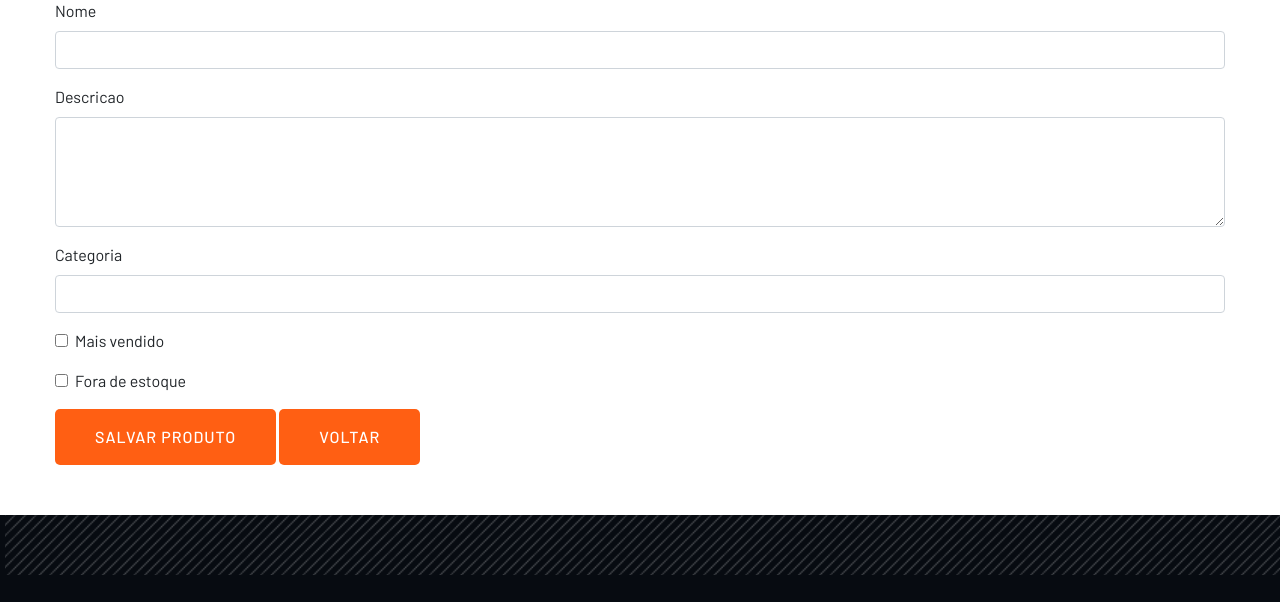
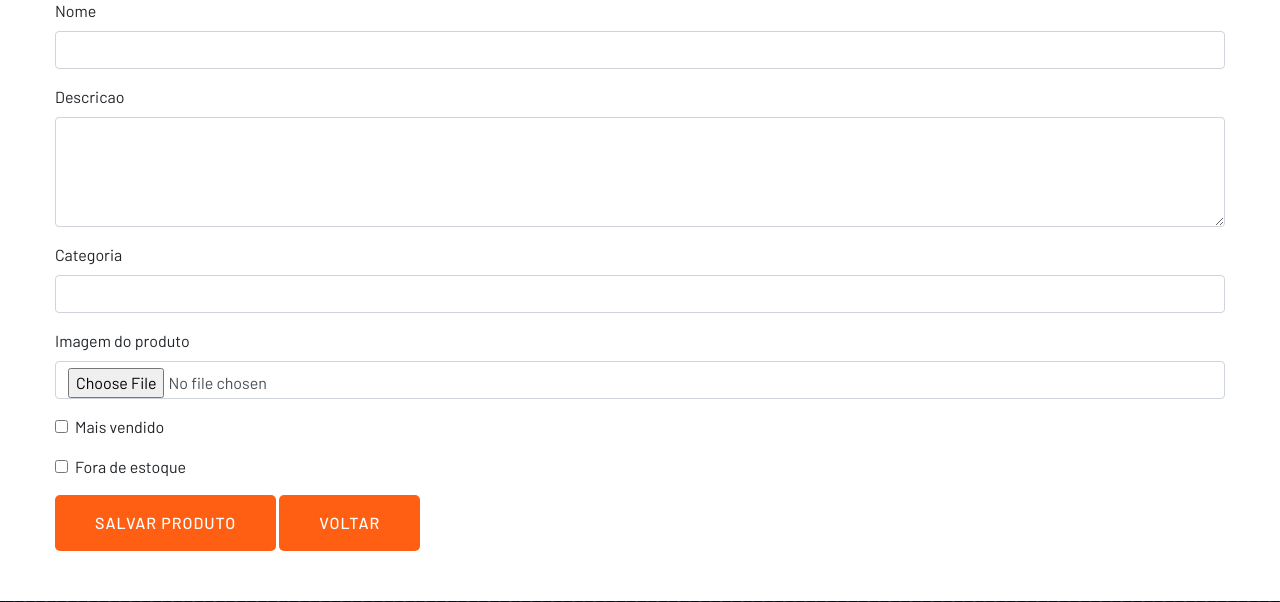
Before and after one commit to matheusf21/TCC-GC, an ASP.NET Core app: page /Produtos/Cadastrar in a window 1280 px wide. Shown: the part 236-838 px from the top of the page. Run offline with ASP.NET Core 8, Linux system fonts and the light colour scheme; the visitor is signed in with stand-in values (Sample User, id 1); some libraries are stand-ins or nearby versions.

Commit message:
inicia upload de imagens dos produtos

```diff
--- a/GabrielConstrucaoMVC/Views/Produtos/Cadastrar.cshtml
+++ b/GabrielConstrucaoMVC/Views/Produtos/Cadastrar.cshtml
@@ -21,7 +21,7 @@
 
         <p>Preencha os dados do produto.</p>
 
-        <form asp-action="Cadastrar" method="post">
+        <form asp-action="Cadastrar" method="post" enctype="multipart/form-data">
 
             <div class="mb-3">
                 <label asp-for="Nome" class="form-label"></label>
@@ -39,6 +39,16 @@
                 <label asp-for="Categoria" class="form-label"></label>
                 <input asp-for="Categoria" class="form-control" />
                 <span asp-validation-for="Categoria" class="text-danger"></span>
+            </div>
+
+            <div class="mb-3">
+                <label for="Imagem" class="form-label">Imagem do produto</label>
+                <input type="file"
+                        id="imagem"
+                        name="imagem"
+                        class="form-control"
+                        accept=".jpg,.jpeg,.png,.webp">
+
             </div>
 
             <div class="form-check mb-3">
```
Also changed, not shown: 1 other file.
